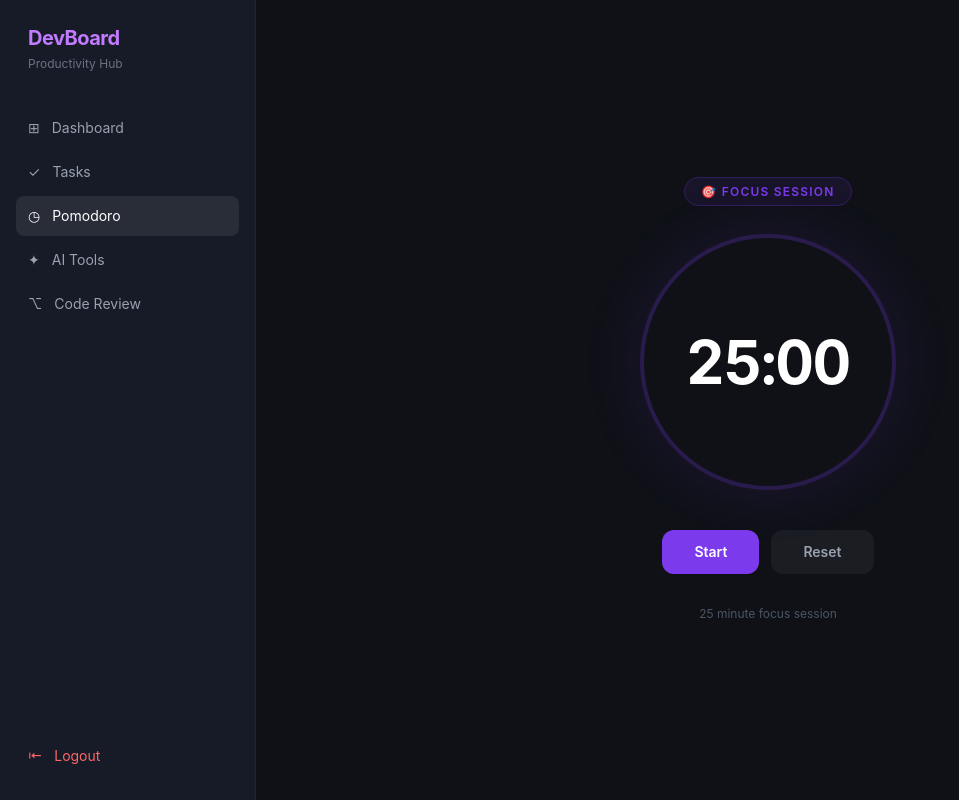
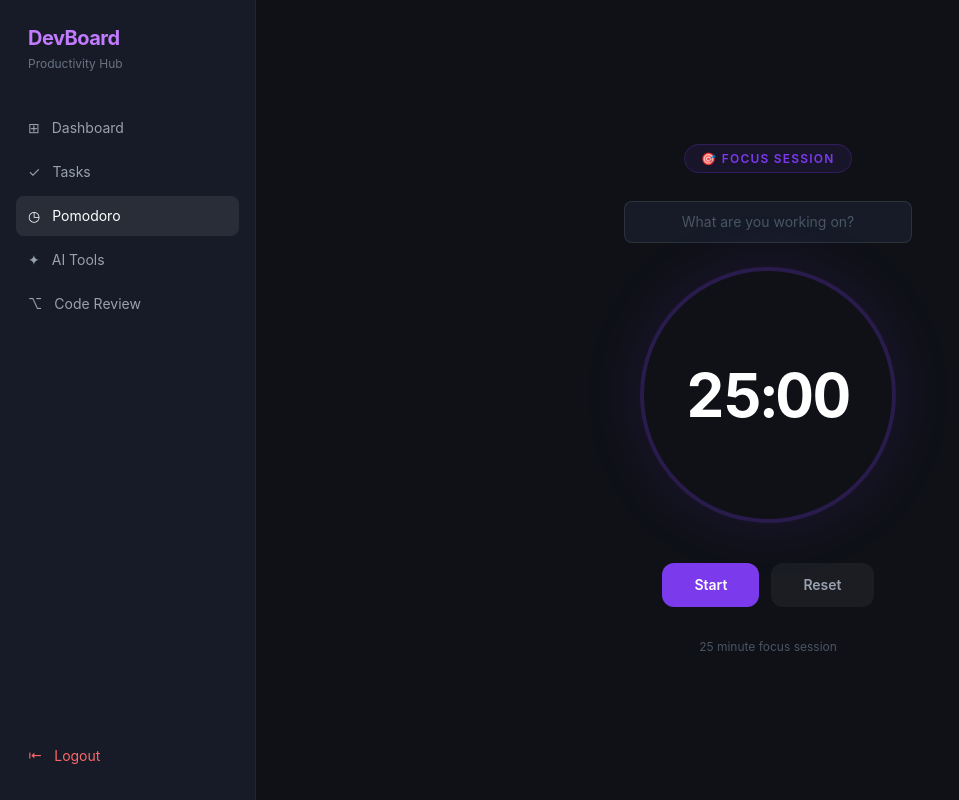
Before and after one commit to JoyPatel13/DevBoard, a React (Vite) app in the folder frontend/: page /pomodoro in a window 1280 px wide. Shown: the whole page, without its empty margins (0-959 px from the left). Built offline with nearby package versions, Linux system fonts and the light colour scheme; sample sign-in values are in the browser's storage.

Commit message:
Update Pomodoro.tsx

```diff
--- a/frontend/src/pages/Pomodoro.tsx
+++ b/frontend/src/pages/Pomodoro.tsx
@@ -1,13 +1,13 @@
 import { useEffect, useState } from "react";
 import Sidebar from "../components/Sidebar";
 import axios from "axios";
-
 
 export default function Pomodoro() {
 
     const [timeLeft, setTimeLeft] = useState(25 * 60)
     const [isRunning, setIsRunning] = useState(false)
     const [isBreak, setIsBreak] = useState(false)
+    const [taskTitle, setTaskTitle] = useState('')
 
     useEffect(() => {
         if (!isRunning) return
@@ -20,7 +20,8 @@ export default function Pomodoro() {
                     if(!isBreak){
                         const token = localStorage.getItem('accessToken')
                         axios.post('http://localhost:5000/api/pomodoro/create',{
-                            duration : 25*60
+                            duration : 25*60,
+                            taskTitle
                         } , {
                             headers:{Authorization:`Bearer ${token}`}
                         })
@@ -61,6 +62,14 @@ export default function Pomodoro() {
                         {isBreak ? '☕ Break Time' : '🎯 Focus Session'}
                     </span>
                 </div>
+                <input
+    type="text"
+    value={taskTitle}
+    onChange={(e) => setTaskTitle(e.target.value)}
+    disabled={isRunning}
+    placeholder="What are you working on?"
+    className="w-72 bg-[#161b27] border border-white/10 rounded-lg px-4 py-2.5 text-sm text-white placeholder-gray-600 focus:outline-none focus:border-purple-500/60 transition-all mb-6 text-center"
+/>
 
                 {/* Timer circle */}
                 <div
```
